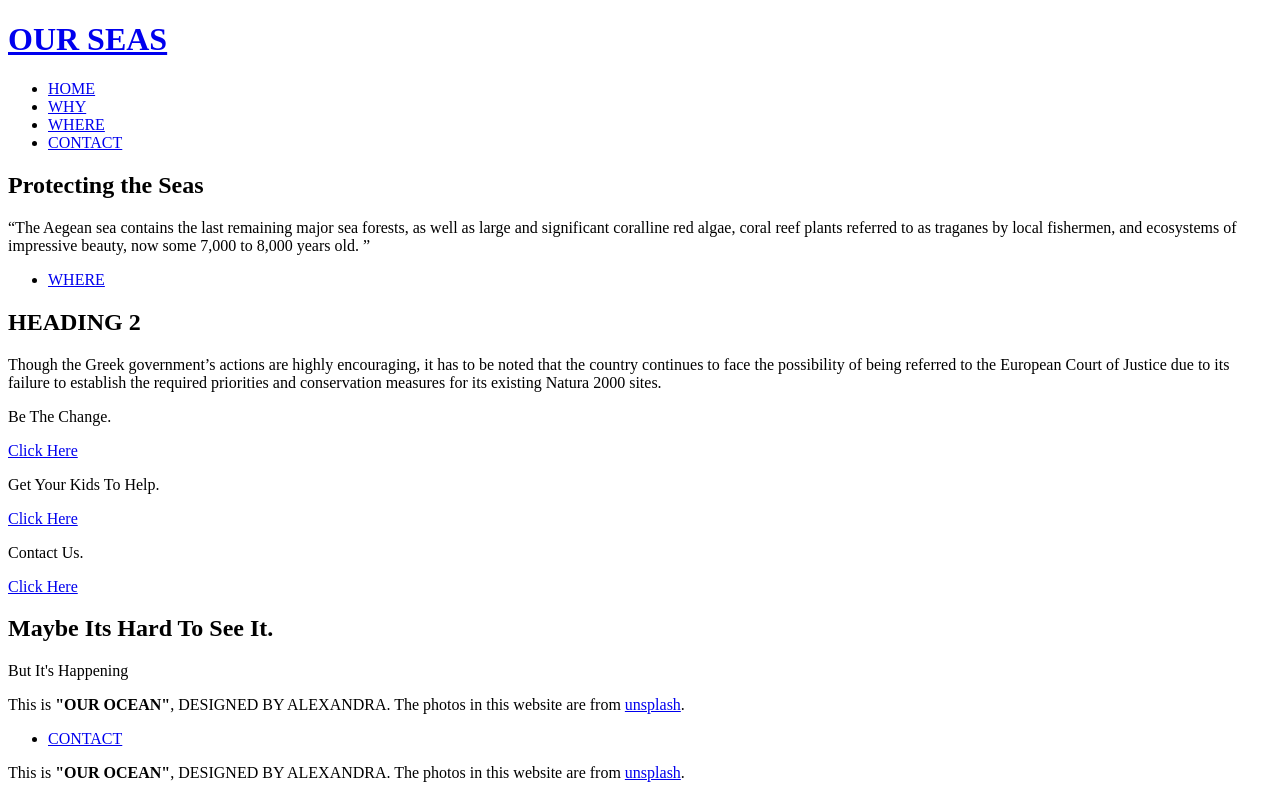
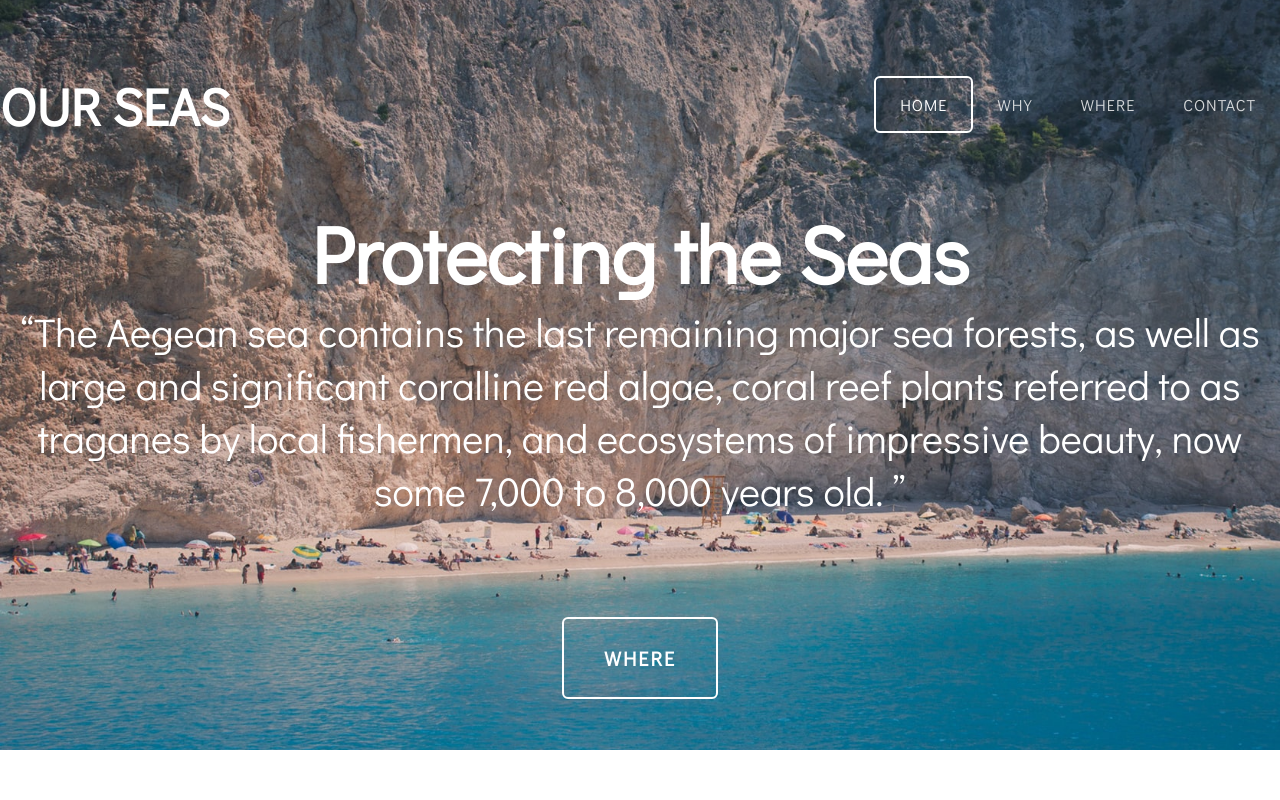
Before and after one commit to Alexandramats/final-project, a plain HTML site: page index.html in a window 1280 px wide. Shown: the top 800 px of the page. Drawn offline with Linux system fonts and the light colour scheme; the site is published under a folder, as on GitHub Pages, so addresses that start at the root find nothing.

Commit message:
updated file paths

```diff
--- a/index.html
+++ b/index.html
@@ -6,7 +6,7 @@
 <meta name="keywords" content="" />
 <meta name="description" content="" />
 <link href="http://fonts.googleapis.com/css?family=Didact+Gothic" rel="stylesheet" />
-<link href="/default.css" rel="stylesheet" type="text/css" media="all" />
+<link href="./default.css" rel="stylesheet" type="text/css" media="all" />
 <link href="fonts.css" rel="stylesheet" type="text/css" media="all" />
 
 </head>
@@ -18,10 +18,10 @@
 		</div>
 		<div class="menu">
 			<ul>
-				<li class="active"><a href="/index.html" accesskey="1" title="">HOME</a></li>
-				<li><a href="/WHYPage.html" accesskey="2" title="">WHY</a></li>
-				<li><a href="/WHERE.html" accesskey="3" title="">WHERE</a></li>
-				<li><a href="/CONTACT.html" accesskey="5" title="">CONTACT</a></li>
+				<li class="active"><a href="./index.html" accesskey="1" title="">HOME</a></li>
+				<li><a href="./WHYPage.html" accesskey="2" title="">WHY</a></li>
+				<li><a href="./WHERE.html" accesskey="3" title="">WHERE</a></li>
+				<li><a href="./CONTACT.html" accesskey="5" title="">CONTACT</a></li>
 			</ul>
 		</div>
 	</div>
@@ -31,7 +31,7 @@
 			<span class="byline">“The Aegean sea contains the last remaining major sea forests, as well as large and significant coralline red algae, coral reef plants referred to as traganes by local fishermen, and ecosystems of impressive beauty, now some 7,000 to 8,000 years old. ”</span>
 		</div>
 		<ul class="actions">
-			<li><a href="/WHERE.html" class="button">WHERE</a></li>
+			<li><a href="./WHERE.html" class="button">WHERE</a></li>
 		</ul>
 	</div>
 </div>
@@ -45,17 +45,17 @@
 			<div class="boxA">
 				<span class="fa fa-cloud-download"></span>
 				<p>Be The Change.</p>
-				<a href="/WHERE.html" class="button button-alt">Click Here</a>
+				<a href="./WHERE.html" class="button button-alt">Click Here</a>
 			</div>
 			<div class="boxB">
 				<span class="fa fa-cogs"></span>
 				<p>Get Your Kids To Help.</p>
-				<a href="/WHYPage.html" class="button button-alt">Click Here</a>
+				<a href="./WHYPage.html" class="button button-alt">Click Here</a>
 			</div>
 			<div class="boxC">
 				<span class="fa fa-wrench"></span>
 				<p>Contact Us.</p>
-				<a href="/CONTACT.html" class="button button-alt">Click Here</a>
+				<a href="./CONTACT.html" class="button button-alt">Click Here</a>
 			</div>
 		</div>
 	</div>
@@ -68,7 +68,7 @@
 		</div>
 		<p>This is <strong>"OUR OCEAN"</strong>, DESIGNED BY ALEXANDRA. The photos in this website are from <a href="http://unsplash.com/"> unsplash</a>. </p>
 		<ul class="actions">
-			<li><a href="/CONTACT.html" class="button">CONTACT</a></li>
+			<li><a href="./CONTACT.html" class="button">CONTACT</a></li>
 		</ul>
 	</div>
 </div>
```
Also changed, not shown: CONTACT.html (+5 -5 lines), WHERE.html (+7 -7 lines), WHYPage.html (+9 -9 lines).
